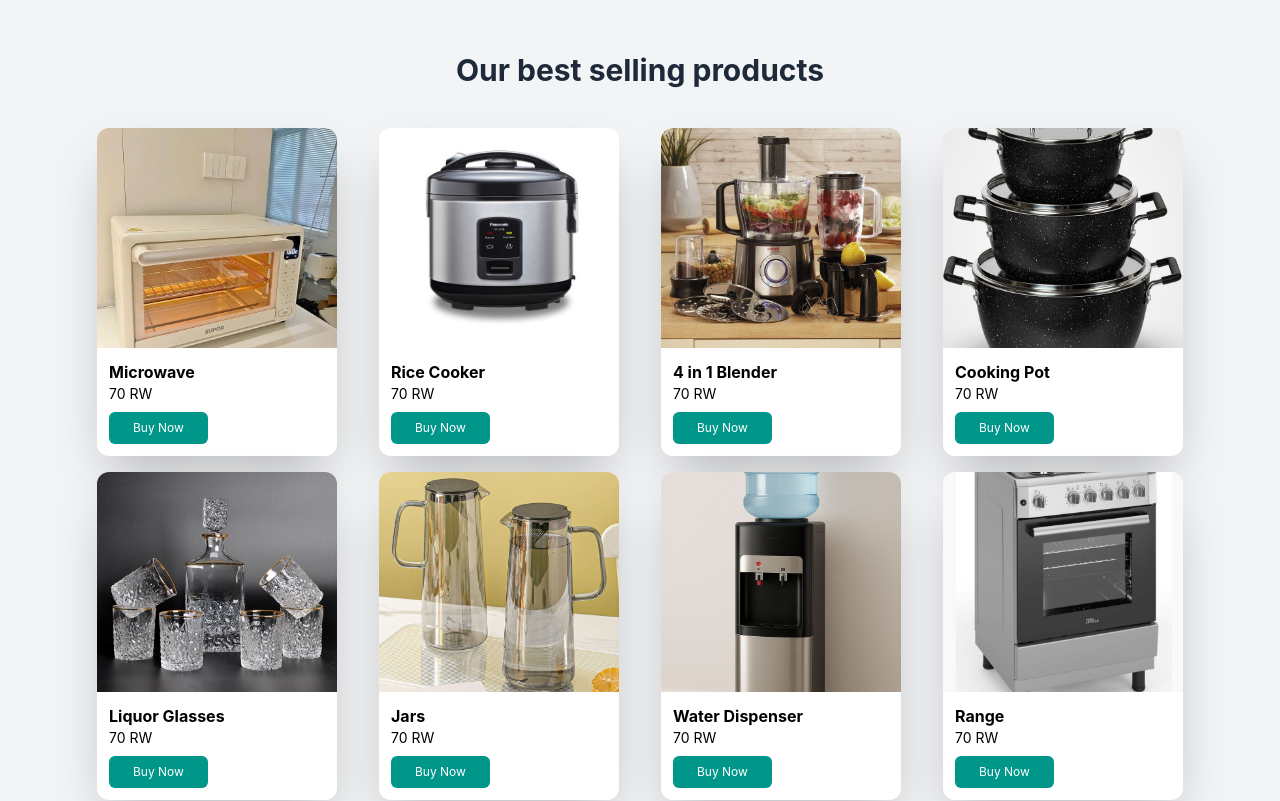
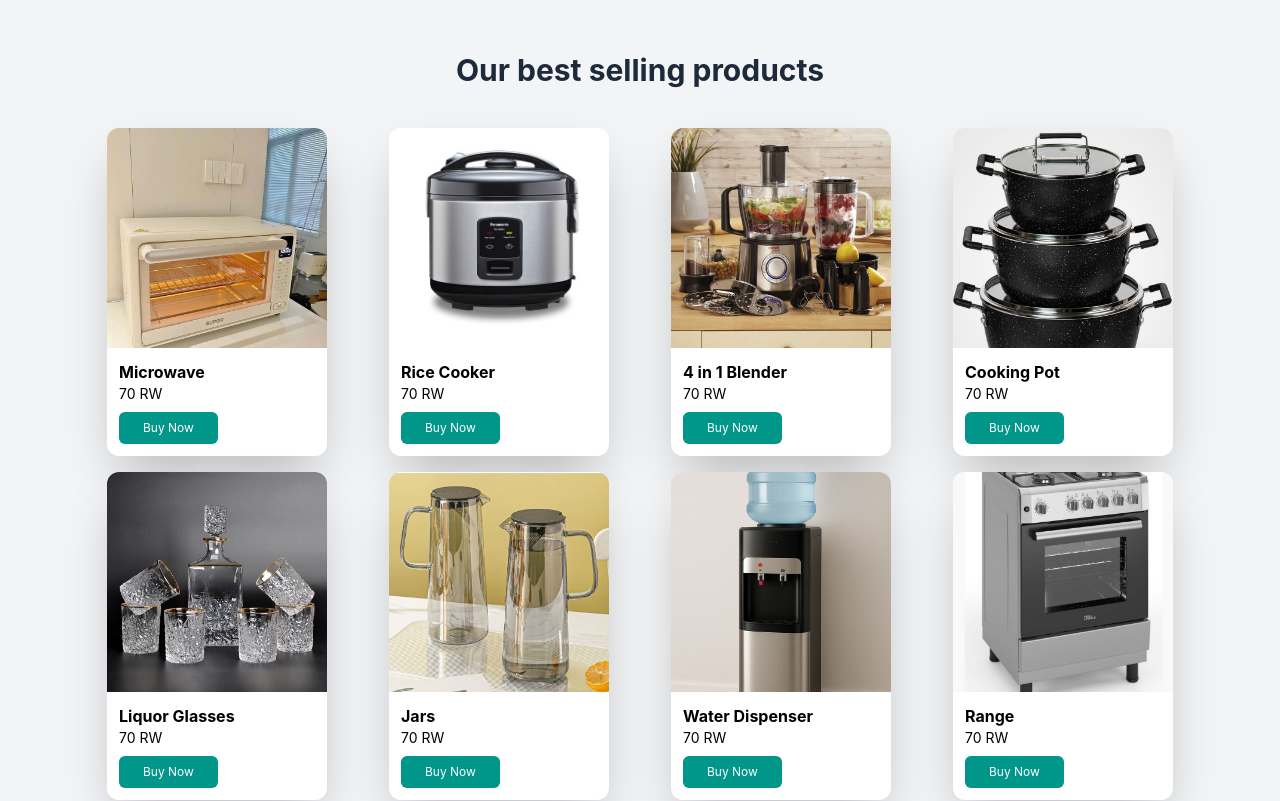
Before and after one commit to 1bruno5/denyse-shop, a Vue app: page / in a window 1280 px wide. Shown: the part 1640-2441 px from the top of the page. Built offline with nearby package versions, Linux system fonts and the light colour scheme.

Commit message:
p-x on 4 cols

```diff
--- a/src/views/home.vue
+++ b/src/views/home.vue
@@ -105,7 +105,7 @@
     <h1 class="text-center text-2xl lg:text-3xl text-gray-800 font-bold  ">Our best selling products</h1>
   </div>
   <div class="grid grid-cols-2 lg:grid-cols-4 gap-x-2 gap-y-4 justify-items-center px-4 md:px-8 lg:px-20 mt-10">
-       <div class="bg-white shadow-2xl rounded-xl   w-full  max-w-[240px] overflow-hidden ">
+       <div class="bg-white shadow-2xl rounded-xl   w-full  max-w-[220px] overflow-hidden ">
            <img src="../assets/photos/electronics/microwave.jpg"
             alt="microwave"
             class="h-[180px] sm:h-[220px] w-full object-cover"
@@ -117,7 +117,7 @@
             </div>
        </div>
 
-              <div class="bg-white shadow-2xl rounded-xl   w-full max-w-[240px] overflow-hidden ">
+              <div class="bg-white shadow-2xl rounded-xl   w-full max-w-[220px] overflow-hidden ">
            <img src="../assets/photos/riceCooker.jpg"
             alt="microwave"
             class="h-[180px] sm:h-[220px] w-full object-cover"
@@ -129,7 +129,7 @@
             </div>
        </div>
 
-              <div class="bg-white shadow-2xl rounded-xl   w-full max-w-[240px] overflow-hidden ">
+              <div class="bg-white shadow-2xl rounded-xl   w-full max-w-[220px] overflow-hidden ">
            <img src="../assets/photos/blenders/a.jpg"
             alt="microwave"
             class="h-[180px] sm:h-[220px] w-full object-cover"
@@ -141,10 +141,10 @@
             </div>
        </div>
 
-              <div class="bg-white shadow-2xl rounded-xl   w-full max-w-[240px]  overflow-hidden ">
+              <div class="bg-white shadow-2xl rounded-xl   w-full max-w-[220px] overflow-hidden ">
            <img src="../assets/photos/cookingPots/cooksetWare.jpg"
             alt="microwave"
-            class="h-[180px] sm:h-[220px] w-full object-cover"
+            class="h-[180px] sm:h-[220px] w-full object-cover object-top"
             >
             <div class="p-3">
                 <h3 class="font-bold text-base">Cooking Pot</h3>
@@ -153,7 +153,7 @@
             </div>
        </div>
 
-              <div class="bg-white shadow-2xl rounded-xl   w-full max-w-[240px] overflow-hidden ">
+              <div class="bg-white shadow-2xl rounded-xl   w-full max-w-[220px] overflow-hidden ">
            <img src="../assets/photos/glasses/g (2).jpg"
             alt="microwave"
             class="h-[180px] sm:h-[220px] w-full object-cover"
@@ -165,7 +165,7 @@
             </div>
        </div>
 
-              <div class="bg-white shadow-2xl rounded-xl   w-full max-w-[240px] overflow-hidden ">
+              <div class="bg-white shadow-2xl rounded-xl   w-full max-w-[220px] overflow-hidden ">
            <img src="../assets/photos/jar.jpg"
             alt="microwave"
             class="h-[180px] sm:h-[220px] w-full object-cover"
@@ -177,7 +177,7 @@
             </div>
        </div>
 
-              <div class="bg-white shadow-2xl rounded-xl   w-full max-w-[240px] overflow-hidden ">
+              <div class="bg-white shadow-2xl rounded-xl   w-full max-w-[220px] overflow-hidden ">
            <img src="../assets/photos/waterDispenser.jpg"
             alt="microwave"
             class="h-[180px] sm:h-[220px] w-full object-cover"
@@ -189,7 +189,7 @@
             </div>
        </div>
 
-              <div class="bg-white shadow-2xl rounded-xl   w-full max-w-[240px] overflow-hidden ">
+              <div class="bg-white shadow-2xl rounded-xl   w-full max-w-[220px] overflow-hidden ">
            <img src="../assets/photos/range.jpg"
             alt="microwave"
             class="h-[180px] sm:h-[220px] w-full object-cover"
```
